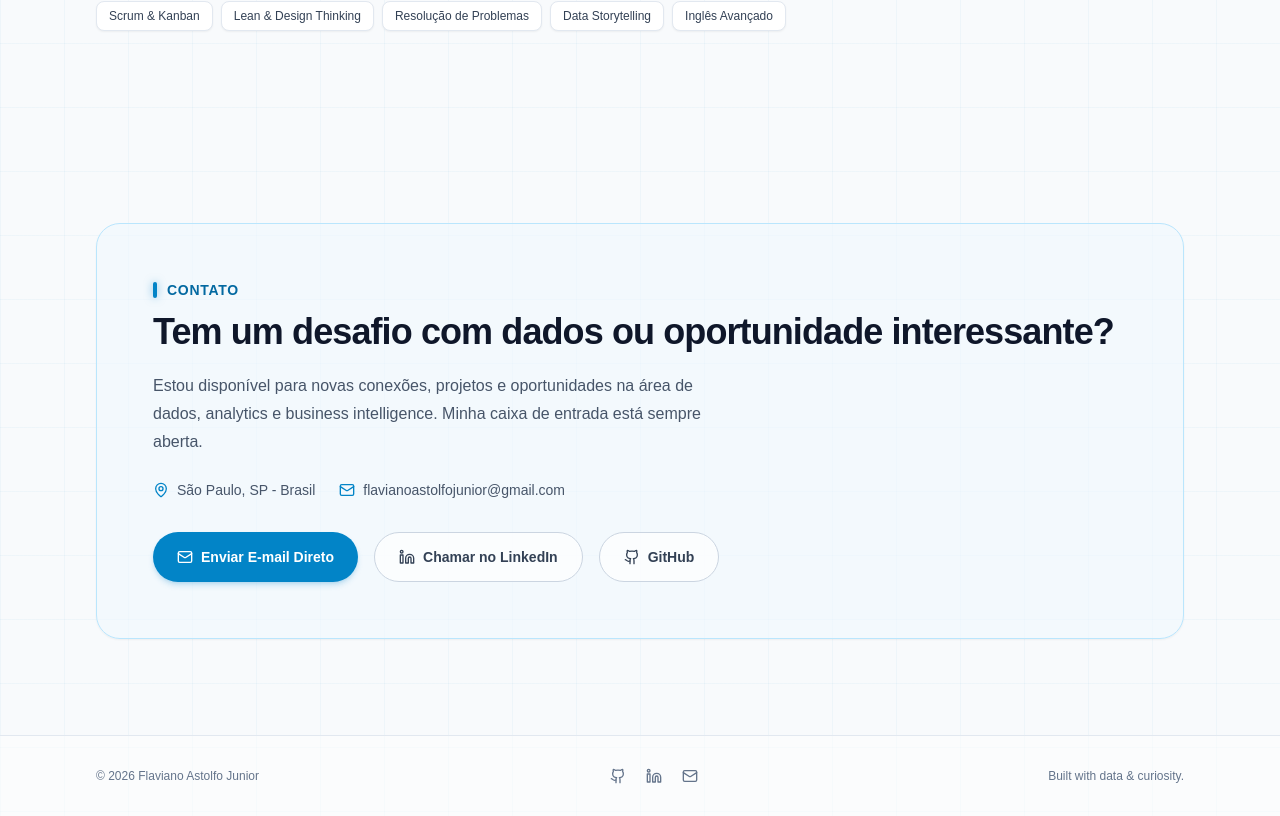
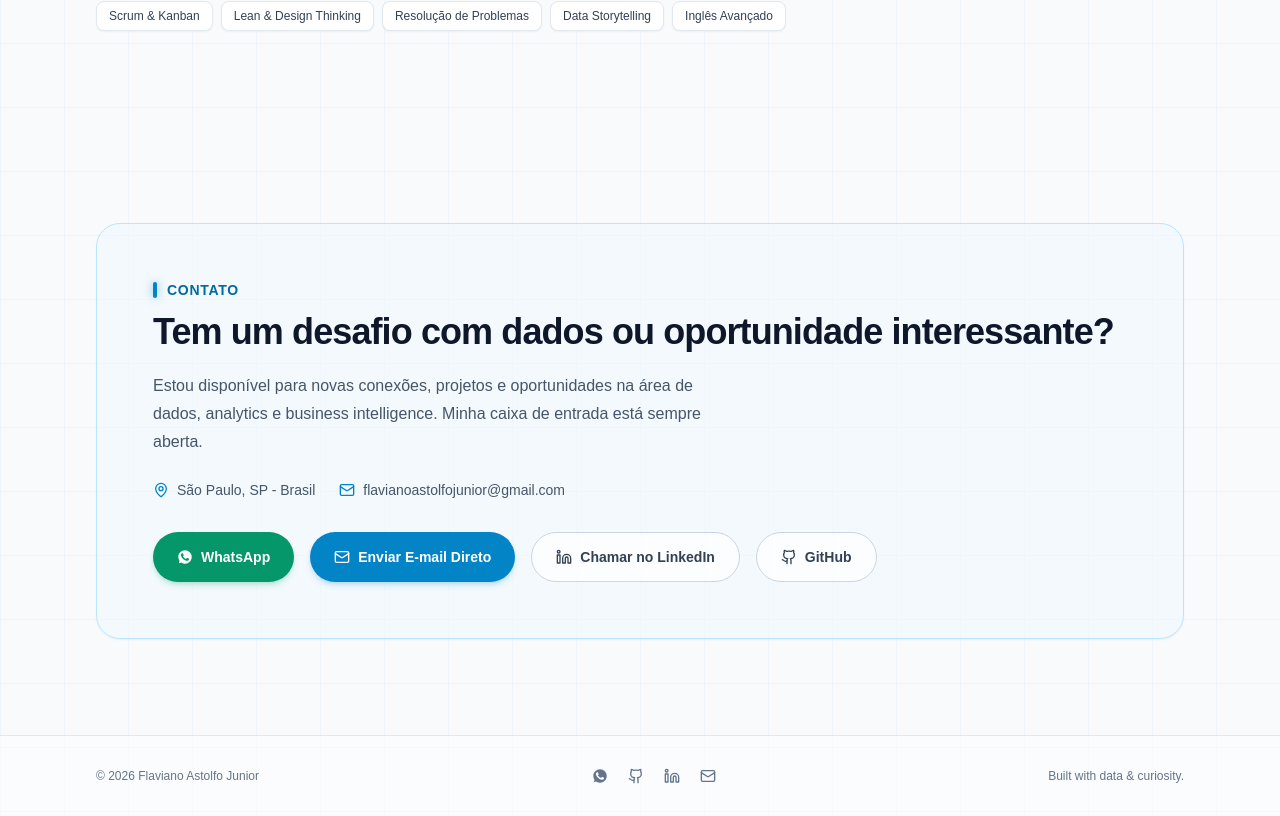
Before and after one commit to flavianojr1/flaviano-portfolio, a Next.js app: page / in a window 1280 px wide. Shown: the part 7381-8197 px from the top of the page. Built offline with nearby package versions, Linux system fonts and the light colour scheme.

Commit message:
feat: adicionar icone oficial do WhatsApp no botao e rodape

```diff
--- a/src/app/page.tsx
+++ b/src/app/page.tsx
@@ -14,6 +14,7 @@ import {
   Mail,
   MapPin,
   Menu,
+  MessageCircle,
   Moon,
   Sparkles,
   Sun,
@@ -21,7 +22,7 @@ import {
 } from 'lucide-react';
 import { motion, AnimatePresence } from 'motion/react';
 import { portfolio as p, Locale } from '@/data/portfolio';
-import { TechIcon } from '@/components/TechIcon';
+import { TechIcon, WhatsAppIcon } from '@/components/TechIcon';
 
 const sectionContainer = {
   hidden: { opacity: 0 },
@@ -616,6 +617,15 @@ export default function Home() {
 
           <div className="mt-8 flex flex-wrap gap-4">
             <a
+              href={p.links.whatsapp}
+              target="_blank"
+              rel="noreferrer"
+              className="inline-flex items-center gap-2 rounded-full bg-emerald-600 px-6 py-3.5 text-sm font-bold text-white shadow-md shadow-emerald-600/20 transition hover:bg-emerald-700 dark:bg-emerald-500 dark:text-slate-950 dark:hover:bg-emerald-400 dark:shadow-none"
+            >
+              <WhatsAppIcon className="h-4 w-4 fill-white dark:fill-slate-950" />
+              WhatsApp
+            </a>
+            <a
               href={p.links.email}
               className="inline-flex items-center gap-2 rounded-full bg-sky-600 px-6 py-3.5 text-sm font-bold text-white shadow-md shadow-sky-600/20 transition hover:bg-sky-700 dark:bg-cyan dark:text-ink dark:hover:bg-white dark:shadow-none"
             >
@@ -649,6 +659,9 @@ export default function Home() {
         <div className="mx-auto flex max-w-6xl flex-col gap-5 px-6 py-8 text-xs text-slate-500 sm:flex-row sm:items-center sm:justify-between sm:px-8">
           <span>© {new Date().getFullYear()} {p.name}</span>
           <div className="flex gap-5">
+            <a href={p.links.whatsapp} target="_blank" rel="noreferrer" aria-label="WhatsApp" className="transition hover:text-emerald-600 dark:hover:text-emerald-400">
+              <WhatsAppIcon className="h-4 w-4 fill-current" />
+            </a>
             <a href={p.links.github} target="_blank" rel="noreferrer" aria-label="GitHub" className="transition hover:text-sky-600 dark:hover:text-cyan">
               <Github size={16} />
             </a>
--- a/src/components/TechIcon.tsx
+++ b/src/components/TechIcon.tsx
@@ -98,3 +98,16 @@ export function TechIcon({ name, className = 'h-8 w-8' }: TechIconProps) {
     </svg>
   );
 }
+
+export function WhatsAppIcon({ className = 'h-4 w-4' }: { className?: string }) {
+  return (
+    <svg
+      className={`${className} shrink-0`}
+      viewBox="0 0 24 24"
+      fill="currentColor"
+      xmlns="http://www.w3.org/2000/svg"
+    >
+      <path d="M17.472 14.382c-.301-.15-1.782-.879-2.058-.98-.276-.1-.477-.15-.678.15-.201.3-.778.98-.954 1.18-.176.2-.352.226-.653.075-.301-.15-1.272-.469-2.423-1.496-.895-.798-1.5-1.784-1.676-2.085-.176-.301-.019-.464.132-.614.136-.135.301-.351.452-.527.15-.176.201-.301.301-.502.101-.201.05-.377-.025-.527-.075-.15-.678-1.634-.929-2.237-.245-.588-.494-.508-.678-.517-.175-.01-.376-.01-.577-.01-.201 0-.527.075-.803.376-.276.301-1.054 1.03-1.054 2.511s1.079 2.912 1.23 3.113c.15.201 2.123 3.242 5.143 4.547.719.31 1.28.496 1.718.636.722.23 1.378.197 1.897.12.578-.087 1.782-.728 2.033-1.431.251-.703.251-1.305.176-1.43-.076-.126-.277-.202-.578-.352zm-5.462 7.608c-1.803 0-3.571-.485-5.122-1.405l-.367-.218-3.805.998 1.016-3.71-.24-.381c-1.01-1.607-1.544-3.473-1.544-5.385 0-5.564 4.526-10.09 10.091-10.09 2.695 0 5.228 1.05 7.135 2.956 1.906 1.907 2.956 4.44 2.956 7.136 0 5.565-4.526 10.091-10.06 10.091z" />
+    </svg>
+  );
+}
--- a/src/data/portfolio.ts
+++ b/src/data/portfolio.ts
@@ -649,5 +649,7 @@ export const portfolio = {
     linkedin: 'https://www.linkedin.com/in/flaviano-junior',
     email: 'mailto:flavianoastolfojunior@gmail.com',
     emailText: 'flavianoastolfojunior@gmail.com',
+    whatsapp: 'https://wa.me/5519971394877',
+    whatsappText: '(19) 97139-4877',
   },
 } as const;
```
